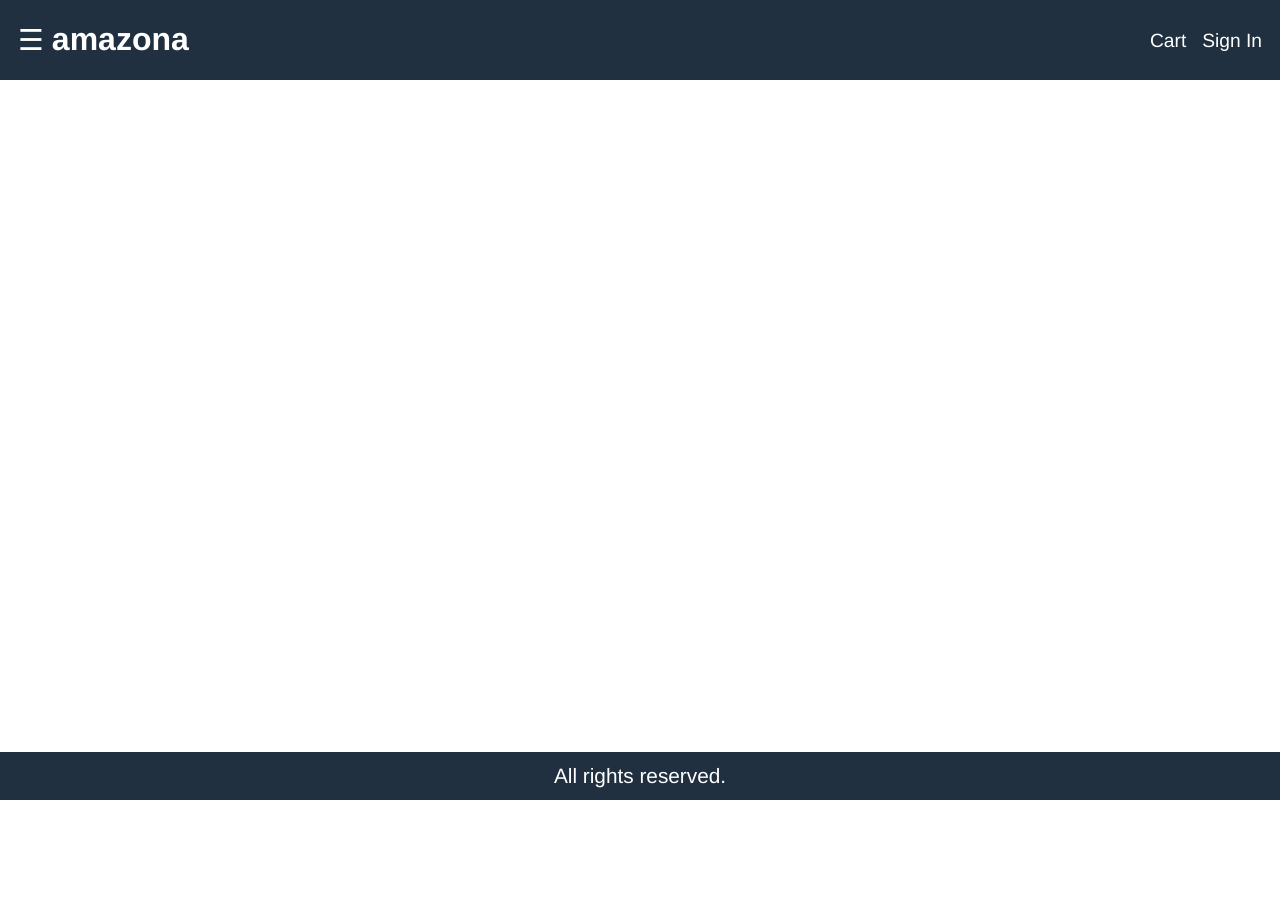
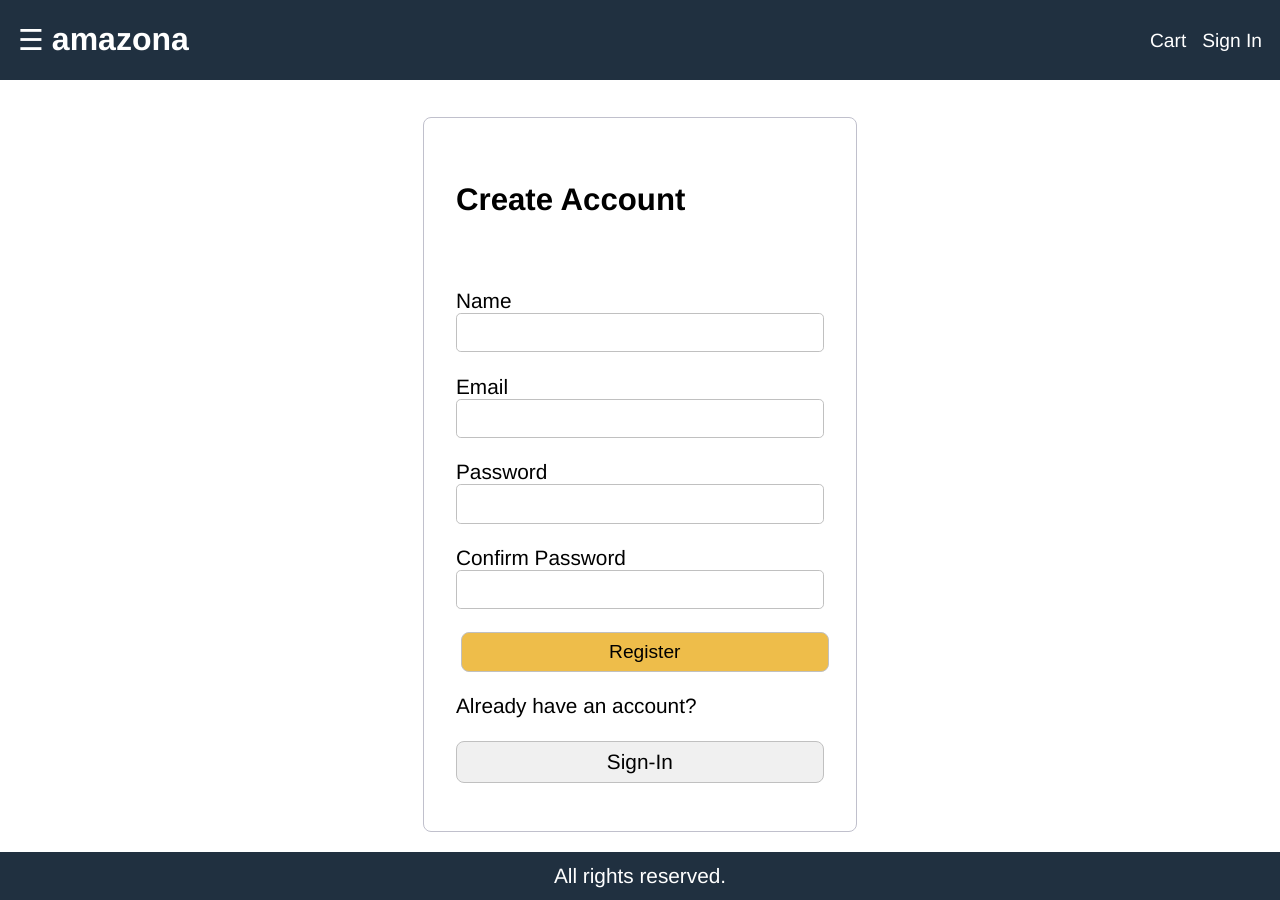
Before and after one commit to Sanaullah1997/amazona-clone, a React (Create React App) app: page /register in a window 1280 px wide. Before the commit the page ends 800 px from the top, so only its background shows below. Built offline with nearby package versions, Linux system fonts and the light colour scheme.

Commit message:
User signin with fault in register

```diff
--- a/src/App.js
+++ b/src/App.js
@@ -4,8 +4,14 @@ import { BrowserRouter as Router, Route, Link } from 'react-router-dom';
 import HomeScreen from './Screens/HomeScreen';
 import ProductScreen from './Screens/ProductScreen';
 import CartScreen from './Screens/CartScreen';
+import SigninScreen from './Screens/SigninScreen';
+import { useSelector } from 'react-redux';
+import RegisterScreen from './Screens/RegisterScreen';
 
 function App() {
+
+  const userSignin = useSelector(state => state.userSignin);
+  const { userInfo } = userSignin;
 
   const openMenu = () => {
     document.querySelector(".sidebar").classList.add("open");
@@ -26,7 +32,10 @@ function App() {
             <Link to="/">amazona</Link></div>
           <div className="header-links">
             <a href="cart.html">Cart</a>
-            <a href="signin.html">Sign In</a>
+            {
+              userInfo ? <Link to="/profile">{userInfo.name}</Link> :
+                <Link to="/signin">Sign In</Link>
+            }
           </div>
         </header>
         <aside className="sidebar">
@@ -43,6 +52,8 @@ function App() {
         </aside>
         <main className="main">
           <div className="content">
+            <Route path='/signin' component={SigninScreen} />
+            <Route path='/register' component={ RegisterScreen } />
             <Route path="/product/:id" component={ProductScreen} />
             <Route path="/cart/:id?" component={CartScreen} />
             <Route path="/" exact={true} component={HomeScreen} />
--- a/src/Screens/CartScreen.css
+++ b/src/Screens/CartScreen.css
@@ -62,6 +62,7 @@
       padding: .5rem;
       margin-left: .3rem;
   }
-  .full-width{
-      width: 100%;
+  .button.full-width{
+    width: 100%;
+    background-color: #eebd4a ;
   }
--- a/src/Screens/CartScreen.js
+++ b/src/Screens/CartScreen.js
@@ -1,4 +1,4 @@
-import React, { useEffect, useState } from 'react'
+import React, { useEffect } from 'react'
 import { useDispatch, useSelector } from 'react-redux';
 import { addToCart, removeFromCart } from '../actions/cartActions';
 import "./CartScreen.css";
@@ -66,7 +66,7 @@ function CartScreen(props) {
             :
             $ {cartItems.reduce((a, c) => a + c.price * c.qty, 0)}
            </h3>
-           <button onClick={checkoutHandler} className="full-width" disabled={cartItems.length == 0}> Proceed to Checkout</button>
+           <button onClick={checkoutHandler} className="button full-width" disabled={cartItems.length == 0}> Proceed to Checkout</button>
            </div>
         </div>
     )
--- /dev/null
+++ b/src/Screens/RegisterScreen.css
@@ -0,0 +1,42 @@
+.form{
+    display: flex;
+    justify-content: center;
+    align-items: center;
+    height: 100%;
+    margin-top: 1rem;
+}
+.form-container{
+    display: flex;
+    flex-direction: column;
+    list-style: none;
+    width: 23rem;
+    padding: 2rem;
+    border: .1rem #c0c0cc solid;
+    border-radius: .5rem;
+}
+.form-container li{
+    display: flex;
+    flex-direction: column;
+    margin-bottom: 1rem;
+    margin-top: .4rem;
+}
+input{
+    padding: .7rem;
+    border: .1rem #c0c0c0 solid;
+    border-radius: .3rem;
+}
+.full-width{
+    background-color: #f0f0f0;
+    border: .1rem #c0c0c0 solid;
+    text-align: center;
+    border-radius: .5rem;
+    padding: .5rem;
+    width: 95%;
+    color: black;
+}
+.button.primary{
+    font-size: 1.2rem;
+    padding: .5rem;
+    background-color: #eebd4a ;
+    width: 100%;
+}
--- /dev/null
+++ b/src/Screens/RegisterScreen.js
@@ -0,0 +1,72 @@
+import React, { useEffect, useState } from 'react';
+import { useDispatch, useSelector } from 'react-redux';
+import { Link } from 'react-router-dom';
+import { register } from '../actions/userActions';
+import './RegisterScreen.css';
+
+function RegisterScreen(props) {
+
+    const [name, setName] = useState("");
+    const [email, setEmail] = useState("");
+    const [password, setPassword] = useState('');
+    const [rePassword, setRePassword] = useState('');
+    const userRegister = useSelector(state => state.userRegister);
+    const { loading, userInfo, error } = userRegister;
+
+    const dispatch = useDispatch();
+
+    useEffect(() => {
+        if (userInfo) {
+            props.history.push('/signin');
+        }
+        return () => {
+            //cleanup
+        }
+    }, [userInfo])
+
+    const submitHandler = (e) => {
+        e.preventDefault();
+        dispatch(register(name, email, password));
+    }
+
+    return (
+        <div className="form">
+            <form onSubmit={submitHandler}>
+                <ul className="form-container">
+                    <li>
+                        <h2>Create Account</h2>
+                    </li>
+                    <li>
+                        {loading && <div>Loading...</div>}
+                        {error && <div>{error}</div>}
+                    </li>
+                    <li>
+                        <label htmlFor="name">Name</label>
+                        <input type="name" id="name" name="name" onChange={(e) => setName(e.target.value)}></input>
+                    </li>
+                    <li>
+                        <label htmlFor="email">Email</label>
+                        <input type="email" id="email" name="email" onChange={(e) => setEmail(e.target.value)}></input>
+                    </li>
+                    <li>
+                        <label htmlFor="password">Password</label>
+                        <input type="password" name="password" id="password" onChange={(e) => setPassword(e.target.value)} />
+                    </li>
+                    <li>
+                        <label htmlFor="rePassword">Confirm Password</label>
+                        <input type="password" name="rePassword" id="rePassword" onChange={(e) => setRePassword(e.target.value)} />
+                    </li>
+                    <li>
+                        <button type="submit" className="button primary">Register</button>
+                    </li>
+                    <li>Already have an account?</li>
+                    <li>
+                        <Link to='/signin' className="full-width">Sign-In</Link>
+                    </li>
+                </ul>
+            </form>
+        </div>
+    )
+}
+
+export default RegisterScreen;
--- /dev/null
+++ b/src/Screens/SigninScreen.css
@@ -0,0 +1,39 @@
+.form{
+    display: flex;
+    justify-content: center;
+    align-items: center;
+    height: 100%;
+    margin-top: 1rem;
+}
+.form-container{
+    list-style: none;
+    display: flex;
+    flex-direction: column;
+    padding: 2rem;
+    border: .1rem #c0c0cc solid;
+    border-radius: .5rem;
+}
+.form-container li{
+    display: flex;
+    flex-direction: column;
+    margin-bottom: 1rem;
+    margin-top: .4rem;
+}
+input{
+    padding: .7rem;
+    border: .1rem #c0c0c0 solid;
+    border-radius: .3rem;
+}
+.full-width{
+    background-color: #f0f0f0;
+    border: .1rem #c0c0c0 solid;
+    border-radius: .5rem;
+    padding: 1rem;
+    width: 90%;
+    color: black;
+}
+.button.primary{
+    font-size: 1.2rem;
+    padding: .5rem;
+    background-color: #eebd4a ;
+}
--- /dev/null
+++ b/src/Screens/SigninScreen.js
@@ -0,0 +1,62 @@
+import React, { useEffect, useState } from 'react'
+import { useDispatch, useSelector } from 'react-redux';
+import { Link } from 'react-router-dom';
+import './SigninScreen.css';
+import { signin } from '../actions/userActions';
+
+function SigninScreen(props) {
+
+    const [email, setEmail] = useState('');
+    const [password, setPassword] = useState('');
+    const userSignin = useSelector(state => state.userSignin);
+    const { loading, userInfo, error } = userSignin;
+
+    const dispatch = useDispatch();
+
+    useEffect(() => {
+        if (userInfo) {
+            props.history.push('/');
+        }
+        return () => {
+            //cleanup
+        }
+    }, [userInfo])
+
+    const submitHandler = (e) => {
+        e.preventDefault();
+        dispatch(signin(email, password));
+    }
+
+    return (
+        <div className="form">
+            <form onSubmit={submitHandler}>
+                <ul className="form-container">
+                    <li>
+                        <h2>Sign-In</h2>
+                    </li>
+                    <li>
+                        {loading && <div>Loading...</div>}
+                        {error && <div>{error}</div>}
+                    </li>
+                    <li>
+                        <label htmlFor="email">Email</label>
+                        <input type="email" id="email" name="email" onChange={(e) => setEmail(e.target.value)}></input>
+                    </li>
+                    <li>
+                        <label htmlFor="password">Password</label>
+                        <input type="password" name="password" id="password" onChange={(e) => setPassword(e.target.value)} />
+                    </li>
+                    <li>
+                        <button type="submit" className="button primary">Sign In</button>
+                    </li>
+                    <li>New to Amazona?</li>
+                    <li>
+                        <Link to='/register' className="full-width">Create your amazona account</Link>
+                    </li>
+                </ul>
+            </form>
+        </div>
+    )
+}
+
+export default SigninScreen;
--- /dev/null
+++ b/src/actions/userActions.js
@@ -0,0 +1,30 @@
+import {
+    USER_SIGNIN_REQUEST, USER_SIGNIN_SUCCESS, USER_SIGNIN_FAIL,
+    USER_REGISTER_REQUEST, USER_REGISTER_SUCCESS, USER_REGISTER_FAIL
+} from "../constants/userConstants";
+import Axios from "axios";
+import Cookies from 'js-cookie';
+
+const signin = (email, password) => async (dispatch) => {
+    dispatch({ type: USER_SIGNIN_REQUEST, payload: { email, password } });
+    try {
+        const { data } = await Axios.post("/api/users/signin", { email, password });
+        dispatch({ type: USER_SIGNIN_SUCCESS, payload: data });
+        Cookies.set('userinfo', JSON.stringify(data));
+    } catch (error) {
+        dispatch({ type: USER_SIGNIN_FAIL, payload: error.message });
+    }
+}
+
+const register = (name, email, password) => async (dispatch) => {
+    dispatch({ type: USER_REGISTER_REQUEST, payload: { name, email, password } });
+    try {
+        const { data } = await Axios.post("/api/users/register", { name, email, password } );
+        dispatch({ type: USER_REGISTER_SUCCESS, payload: data });
+        Cookies.set('userinfo', JSON.stringify(data));
+    } catch (error) {
+        dispatch({ type: USER_REGISTER_FAIL, payload: error.message });
+    }
+}
+
+export { signin, register };
--- /dev/null
+++ b/src/reducers/userReducers.js
@@ -0,0 +1,32 @@
+import {
+    USER_SIGNIN_REQUEST, USER_SIGNIN_SUCCESS, USER_SIGNIN_FAIL,
+    USER_REGISTER_REQUEST, USER_REGISTER_SUCCESS, USER_REGISTER_FAIL
+} from "../constants/userConstants";
+
+function userSigninReducer(state = {}, action) {
+    switch (action.type) {
+        case USER_SIGNIN_REQUEST:
+            return { loading: true };
+        case USER_SIGNIN_SUCCESS:
+            return { loading: false, userInfo: action.payload };
+        case USER_SIGNIN_FAIL:
+            return { loading: false, error: action.payload };
+        default:
+            return state;
+    }
+}
+
+function userRegisterReducer(state = {}, action) {
+    switch (action.type) {
+        case USER_REGISTER_REQUEST:
+            return { loading: true };
+        case USER_REGISTER_SUCCESS:
+            return { loading: false, userInfo: action.payload };
+        case USER_REGISTER_FAIL:
+            return { loading: false, error: action.payload };
+        default:
+            return state;
+    }
+}
+
+export { userSigninReducer, userRegisterReducer };
--- a/src/store.js
+++ b/src/store.js
@@ -3,14 +3,18 @@ import thunk from 'redux-thunk';
 import { productListReducer, productDetailsReducer } from './reducers/productReducers';
 import { cartReducers } from './reducers/cartReducers';
 import Cookie from 'js-cookie';
+import { userSigninReducer, userRegisterReducer } from './reducers/userReducers';
 
 const cartItems = Cookie.getJSON("cartItems") || [];
+const userInfo = Cookie.getJSON("userInfo") || null;
 
-const initialState = { cart : { cartItems }};
+const initialState = { cart: { cartItems }, userSignin: { userInfo } };
 const reducer = combineReducers({
     productList: productListReducer,
     productDetails: productDetailsReducer,
-    cart : cartReducers,
+    cart: cartReducers,
+    userSignin: userSigninReducer,
+    userRegister: userRegisterReducer,
 })
 const composeEnhancer = window.__REDUX_DEVTOOLS_EXTENSION_COMPOSE__ || compose;
 const store = createStore(reducer, initialState, composeEnhancer(applyMiddleware(thunk)));
```
Also changed, not shown: src/constants/userConstants.js (added, +7 -0 lines).
